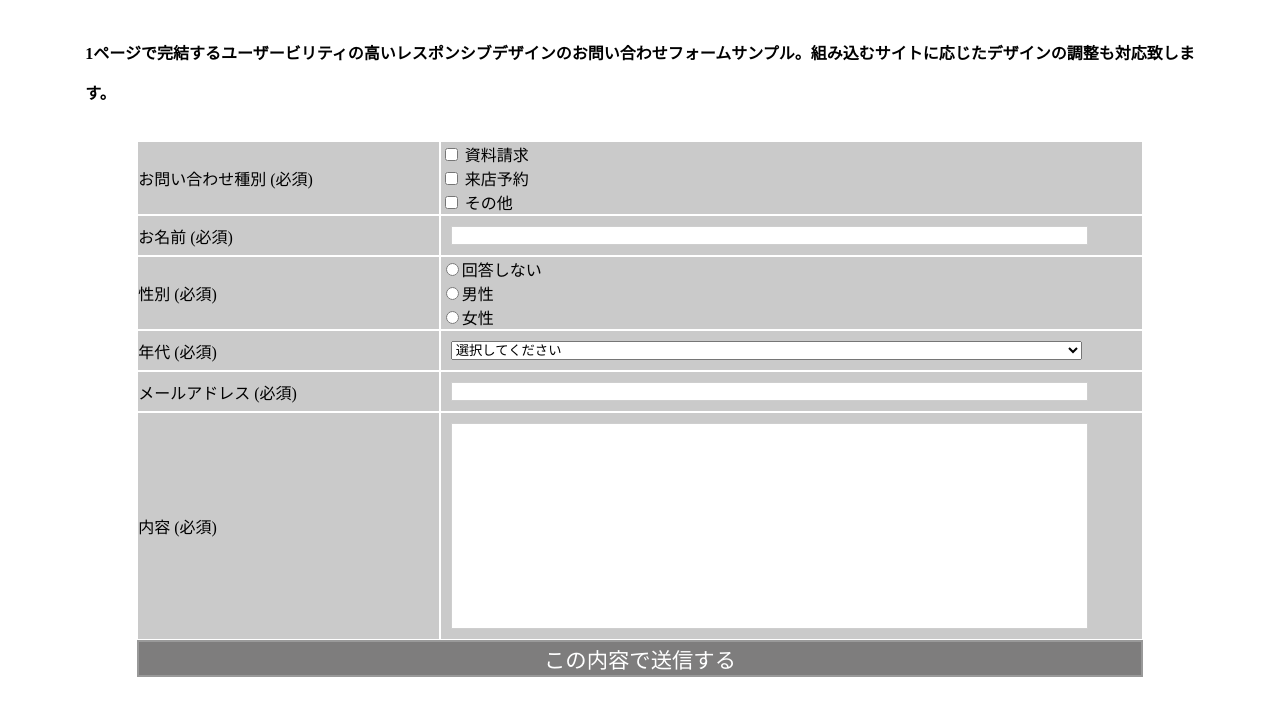
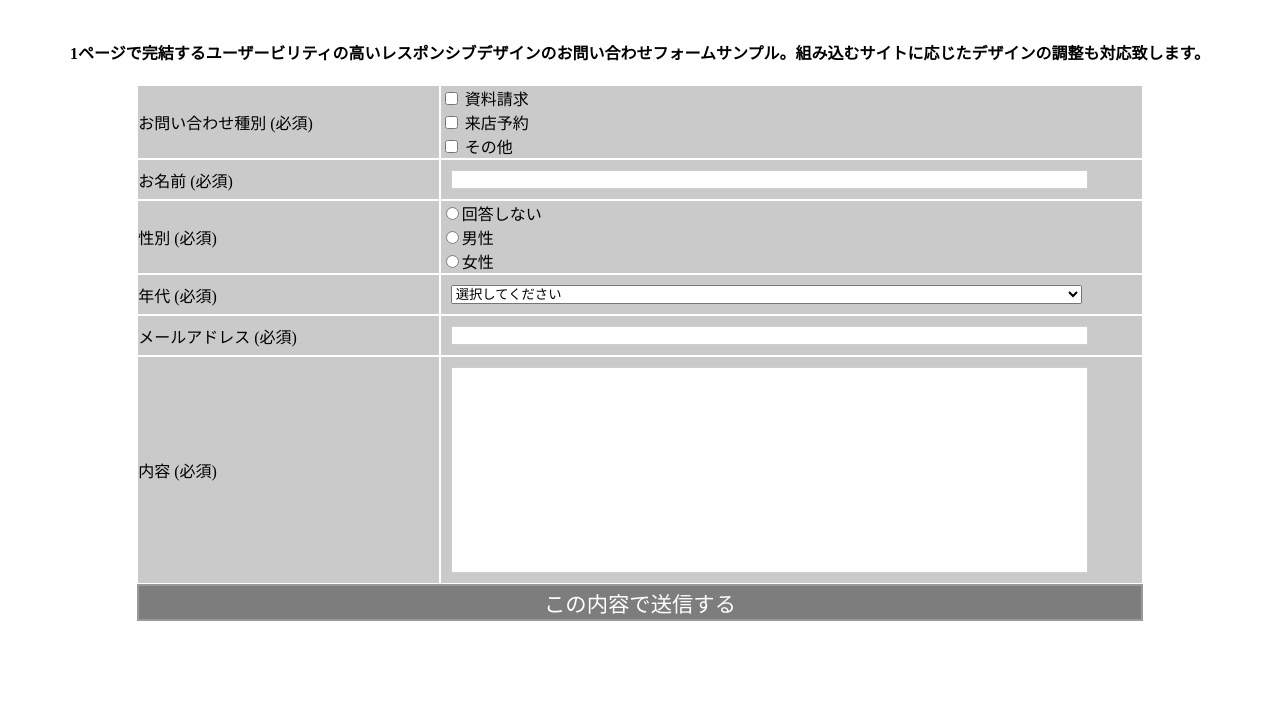
Before and after one commit to Kyohei-9841/lesson, a plain HTML site: page base/index.html in a window 1280 px wide. Shown: the part 78-794 px from the top of the page. Drawn offline with Linux system fonts and the light colour scheme.

Commit message:
pタグ削除

```diff
--- a/base/index.html
+++ b/base/index.html
@@ -13,7 +13,7 @@
         </div>
         <div class="container">
             <div class="header">
-                <h4>1ページで完結するユーザービリティの高いレスポンシブデザインのお問い合わせフォームサンプル。組み込むサイトに応じたデザインの調整も対応致しま<p>す。</p></h4>
+                <h4>1ページで完結するユーザービリティの高いレスポンシブデザインのお問い合わせフォームサンプル。組み込むサイトに応じたデザインの調整も対応致します。</h4>
             </div>
             <div class="main">
                 <div class="room1">
```
